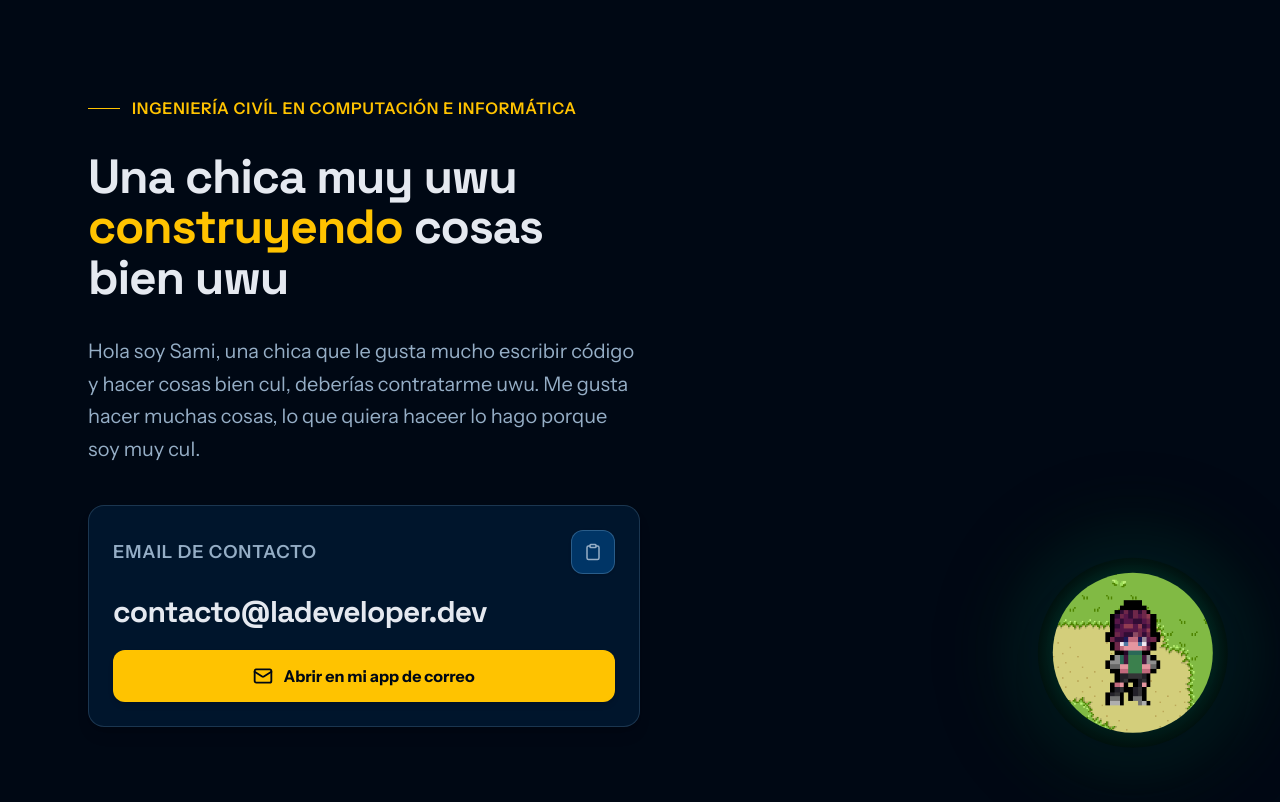
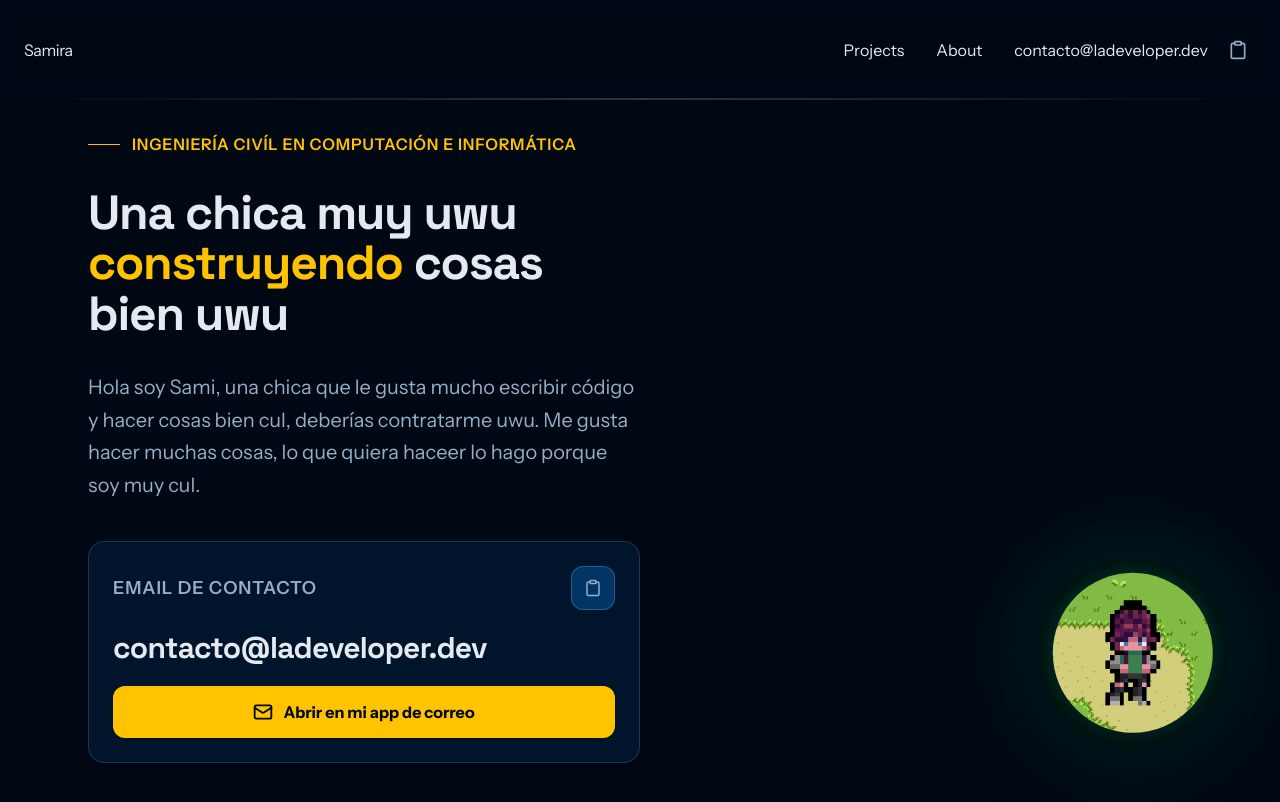
Before and after one commit to SamiraUrzua/cloud-native-portfolio, a Next.js app: page / in a window 1280 px wide. Shown: the top 802 px of the page. Built offline with nearby package versions, Linux system fonts and the light colour scheme.

Commit message:
Added Navbar

```diff
--- a/src/app/layout.tsx
+++ b/src/app/layout.tsx
@@ -1,8 +1,8 @@
 import type { Metadata } from "next";
 import { Space_Grotesk, Instrument_Sans } from "next/font/google";
-import "./globals.css";
-// Import your portal component
-import WallHolePortal from "../components/WallHolePortal";
+import "@/app/globals.css";
+import Navbar from "@/components/Navbar";
+import WallHolePortal from "@/components/WallHolePortal";
 
 const spaceGrotesk = Space_Grotesk({
   variable: "--font-space-grotesk",
@@ -30,7 +30,8 @@ export default function RootLayout({
     <html
       lang="en"
       className={`${spaceGrotesk.variable} ${instrumentSans.variable} h-full antialiased`}>
-      <body className="min-h-full flex flex-col relative bg-zinc-950 text-zinc-50">
+      <body className="min-h-full flex flex-col relative bg-background text-text">
+        <Navbar />
         {children}
         <WallHolePortal />
       </body>
--- a/src/app/page.tsx
+++ b/src/app/page.tsx
@@ -4,7 +4,7 @@ export default function Home() {
   return (
     <main>
       <div className="page-container">
-        <section className="section-grid min-h-screen items-center py-24">
+        <section className="section-grid items-center pt-8 pb-24">
           <div className="col-span-4 md:col-span-8 lg:col-span-6 flex flex-col justify-center gap-8 order-2 lg:order-1">
             <div className="flex items-center gap-3">
               <span className="h-px w-8 bg-accent" />
--- /dev/null
+++ b/src/components/Navbar.tsx
@@ -0,0 +1,107 @@
+"use client";
+
+import { useEffect, useRef, useState } from "react";
+import Link from "next/link";
+import CopyButton from "@/components/CopyButton";
+import { siteConfig } from "@/lib/config";
+
+const NAV_LINKS = [
+  { href: "/projects", label: "Projects" },
+  { href: "/about", label: "About" },
+];
+
+export default function Navbar() {
+  const [isMobileMenuOpen, setIsMobileMenuOpen] = useState(false);
+  const buttonRef = useRef<HTMLButtonElement>(null);
+
+  useEffect(() => {
+    if (!isMobileMenuOpen) return;
+
+    const handleClick = (e: MouseEvent) => {
+      if (buttonRef.current?.contains(e.target as Node)) return;
+      setIsMobileMenuOpen(false);
+    };
+
+    document.addEventListener("click", handleClick);
+
+    return () => {
+      document.removeEventListener("click", handleClick);
+    };
+  }, [isMobileMenuOpen]);
+
+  return (
+    <>
+      <header className="sticky top-0 z-50 bg-transparent backdrop-blur">
+        <div className="mx-auto w-full max-w-screen-2xl px-6">
+          <nav
+            aria-label="Primary"
+            className="relative flex items-center justify-between py-8"
+          >
+            <div className="absolute inset-x-0 bottom-0 h-[2px] bg-gradient-to-r from-transparent via-text/20 to-transparent" />
+
+            <Link href="/" className="text-nav tracking-tight hover:text-accent transition-colors relative z-50">
+              Samira
+            </Link>
+
+            <div className="hidden md:flex items-center gap-8">
+              {NAV_LINKS.map(({ href, label }) => (
+                <Link key={href} href={href} className="text-nav hover:text-accent transition-colors">
+                  {label}
+                </Link>
+              ))}
+              <div className="flex items-center gap-3">
+                <span className="text-nav whitespace-nowrap">{siteConfig.contactEmail}</span>
+                <CopyButton text={siteConfig.contactEmail} size={20} />
+              </div>
+            </div>
+
+            <button
+              ref={buttonRef}
+              className="md:hidden p-2 -mr-2 text-nav hover:text-accent focus:outline-none transition-colors relative z-50"
+              onClick={() => setIsMobileMenuOpen(!isMobileMenuOpen)}
+              aria-label={isMobileMenuOpen ? "Close menu" : "Open menu"}
+            >
+              <svg className="w-6 h-6" fill="none" stroke="currentColor" viewBox="0 0 24 24">
+                {isMobileMenuOpen ? (
+                  <path strokeLinecap="round" strokeLinejoin="round" strokeWidth={2} d="M6 18L18 6M6 6l12 12" />
+                ) : (
+                  <path strokeLinecap="round" strokeLinejoin="round" strokeWidth={2} d="M4 6h16M4 12h16M4 18h16" />
+                )}
+              </svg>
+            </button>
+          </nav>
+        </div>
+      </header>
+
+      {isMobileMenuOpen && (
+        <div className="fixed inset-0 z-40 flex flex-col items-center justify-center bg-transparent backdrop-blur-xl md:hidden touch-none overscroll-none">
+          <div className="flex flex-col items-center gap-8 text-center p-6">
+            <Link
+              href="/"
+              className="text-nav hover:text-accent transition-colors text-2xl font-medium"
+            >
+              Home
+            </Link>
+
+            {NAV_LINKS.map(({ href, label }) => (
+              <Link
+                key={href}
+                href={href}
+                className="text-nav hover:text-accent transition-colors text-2xl font-medium"
+              >
+                {label}
+              </Link>
+            ))}
+
+            <a
+              href={`mailto:${siteConfig.contactEmail}`}
+              className="text-nav hover:text-accent transition-colors text-2xl font-medium"
+            >
+              Send email
+            </a>
+          </div>
+        </div>
+      )}
+    </>
+  );
+}
```
